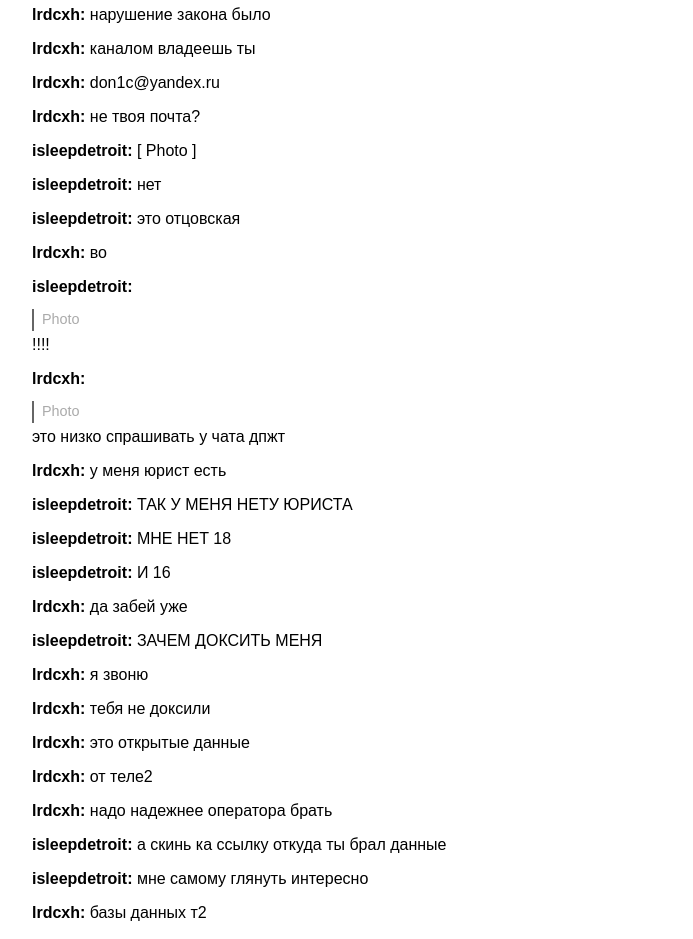
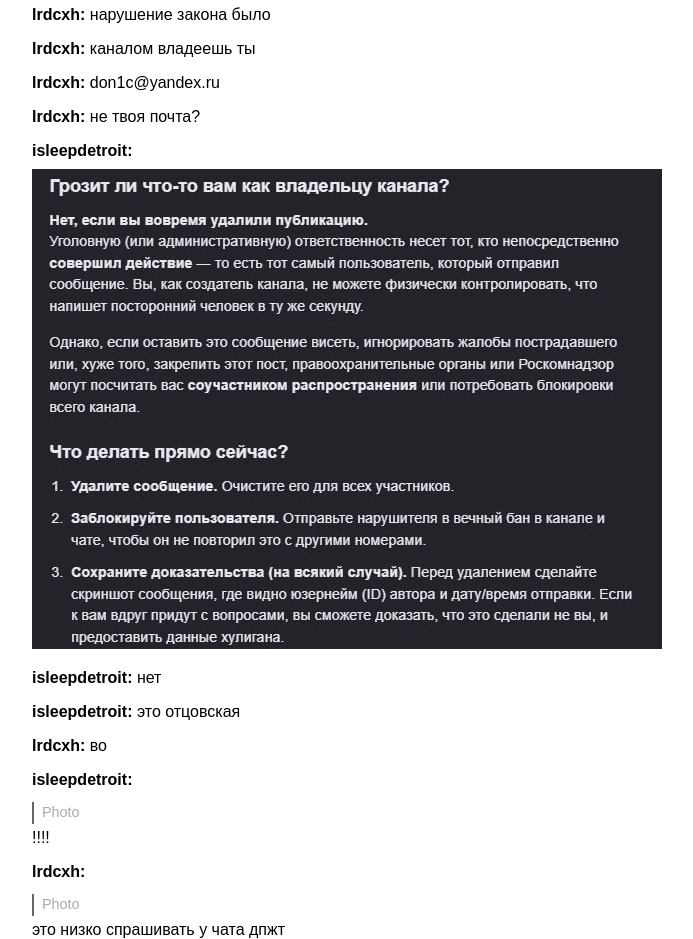
Before and after one commit to linuxdev11/shtvos.github.io, a plain HTML site: page index.html in a window 1280 px wide. Shown: the part 1111-2050 px from the top of the page, without its empty margins (258-951 px from the left). Drawn offline with Linux system fonts and the light colour scheme.

Commit message:
Update index.html

```diff
--- a/index.html
+++ b/index.html
@@ -20,6 +20,11 @@
       border-left: 2px solid #666;
       color: #aaa;
       font-size: 0.9em;
+    }
+    img {
+      max-width: 100%;
+      height: auto;
+      margin-top: 6px;
     }
   </style>
 </head>
@@ -61,7 +66,7 @@
   <p><b>lrdcxh:</b> каналом владеешь ты</p>
   <p><b>lrdcxh:</b> don1c@yandex.ru</p>
   <p><b>lrdcxh:</b> не твоя почта?</p>
-  <p><b>isleepdetroit:</b> [ Photo ]</p>
+  <p><b>isleepdetroit:</b><br><img src="/photo_2026-10-05_21-03-57.jpg" alt="Photo"></p>
   <p><b>isleepdetroit:</b> нет</p>
   <p><b>isleepdetroit:</b> это отцовская</p>
   <p><b>lrdcxh:</b> во</p>
```
